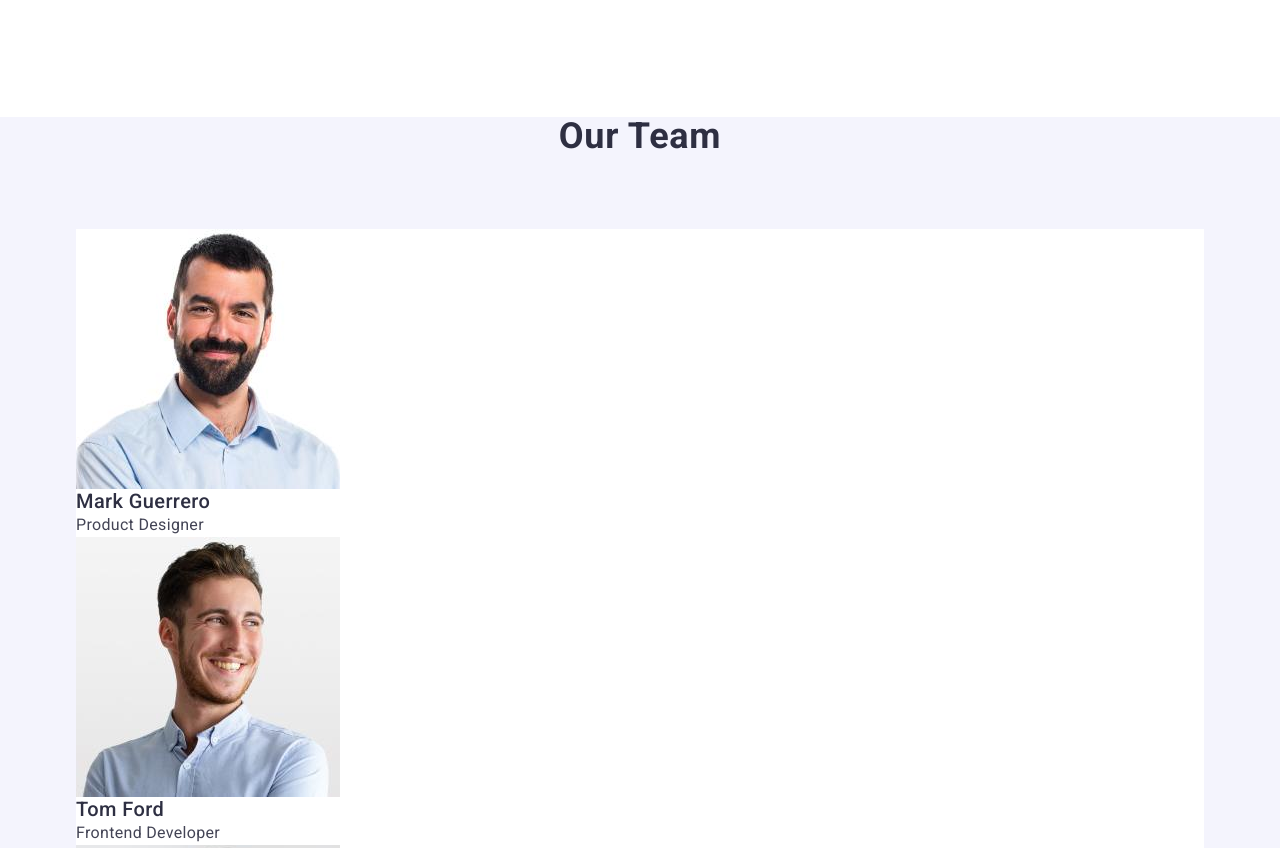
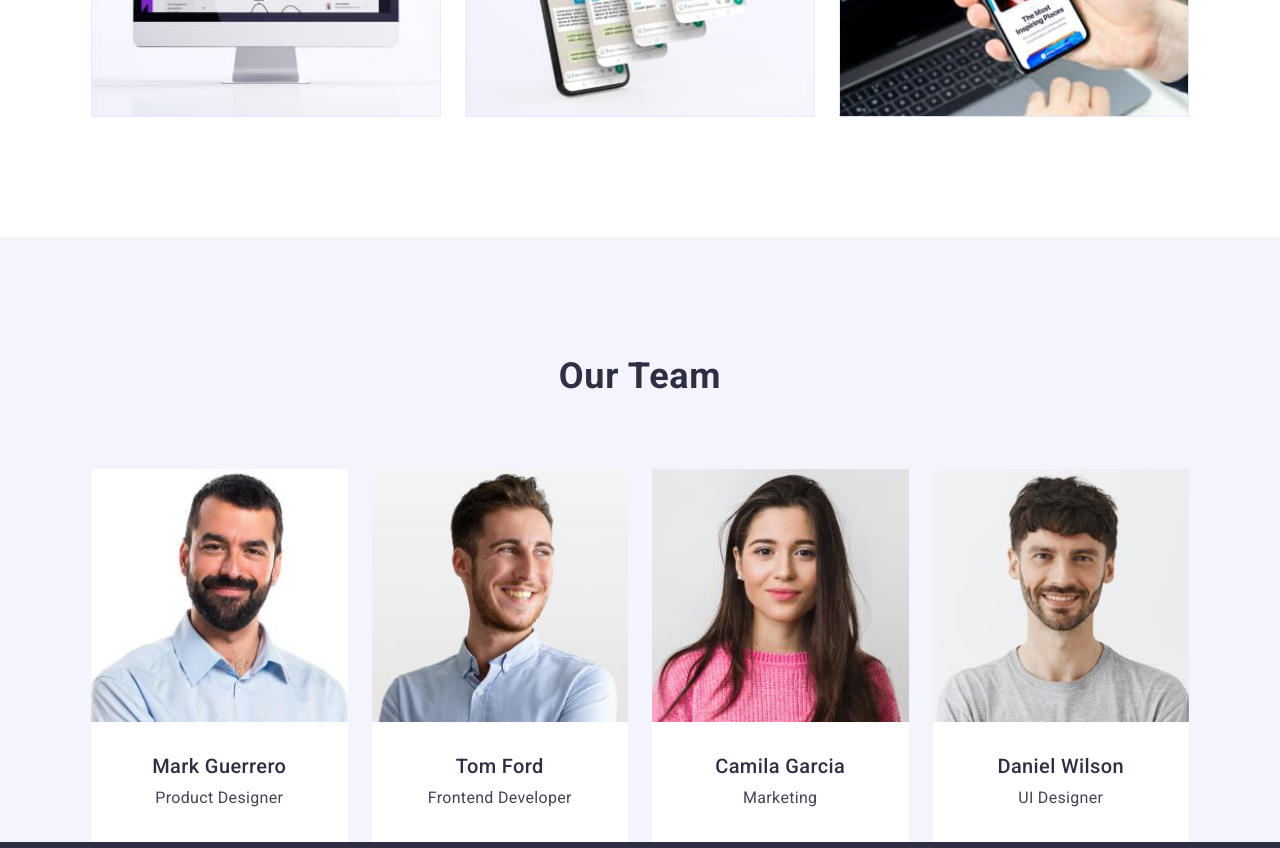
Before and after one commit to OlhaBobryk/goit-markup-hw-03, a plain HTML site: page index.html in a window 1280 px wide. Shown: the part 1447-2295 px from the top of the page. Drawn offline with nearby package versions, Linux system fonts and the light colour scheme.

Commit message:
committt567

```diff
--- a/css/styles.css
+++ b/css/styles.css
@@ -200,7 +200,7 @@ header {
     padding-top: 120px;
 }
 .features-item {
-    width: calc((100% - 72px) / 4);
+    width: calc((100% - 72px)/4);
 }
 .features-title {
     font-size: 20px;
@@ -253,10 +253,17 @@ header {
     letter-spacing: 0.02em;
     text-transform: capitalize;
     color: var(--leading-color);
+    padding-top: 120px;
+    padding-bottom: 72px;
 
+}
+.team-container {
+    display: flex;
+    gap: 24px;
 }
 .team {
     background-color: #FFFFFF;
+    width: calc((100% - 72px)/4);
 }
 .member-name {
     font-size: 20px;
@@ -265,6 +272,11 @@ header {
     letter-spacing: 0.02em;
     text-transform: none;
     color: var(--leading-color);
+    display: flex;
+    align-items: center;
+    justify-content: center;
+    padding-top: 32px;
+    padding-bottom: 8px;
 }
 .job-name {
     font-size: 16px;
@@ -272,17 +284,24 @@ header {
     line-height: 1.5;
     display: flex;
     align-items: center;
+    justify-content: center;
     letter-spacing: 0.02em;
     text-transform: none;
     color: var(--text-description-color);
+    padding-bottom: 32px;
 }
 
 /*footer 1 p section*/
 .footer-section {
     background-color: var(--leading-color);
+    padding: 100px 0;
 }
 .footer-span {
     color: #f4f4fd;
+}
+.footer-logo {
+    display: inline-block;
+    margin-bottom: 16px;
 }
 .footer-descr {
     font-size: 16px;
@@ -291,6 +310,7 @@ header {
     letter-spacing: 0.02em;
     text-transform: none;
     color: var(--light-cground-clr);
+    max-width: 264px;
 }
 
 /*Buttons table*/
--- a/index.html
+++ b/index.html
@@ -93,7 +93,7 @@
         <!--секція 4-->
         <section class="team-section">
             <div class="container"><h2 class="section-title">Our Team</h2>
-            <ul class="list">
+            <ul class="list container team-container">
                 <li class="team link"><img src="./images/mguerrero.jpg" alt="foto Mark Guerrero" width="264" height="260">
                     <h3 class="member-name">Mark Guerrero</h3>
                     <p class="job-name">Product Designer</p>
@@ -116,7 +116,7 @@
     </main>
     <footer class="footer-section">
         <div class="container">
-            <a href="./index.html" target="_parent" class="header-logo link">Web<span class="footer-span">Studio</span></a>
+            <a href="./index.html" target="_parent" class="header-logo link footer-logo">Web<span class="footer-span">Studio</span></a>
             <p class="footer-descr">Increase the flow of customers and sales for your business with digital marketing & growth
                 solutions.</p>
         </div>
```
